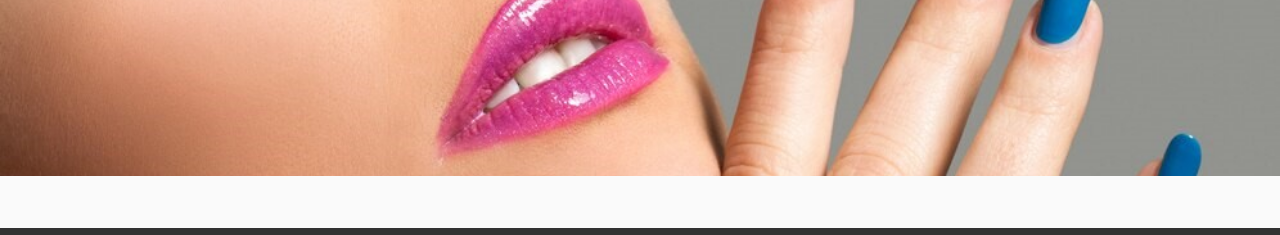
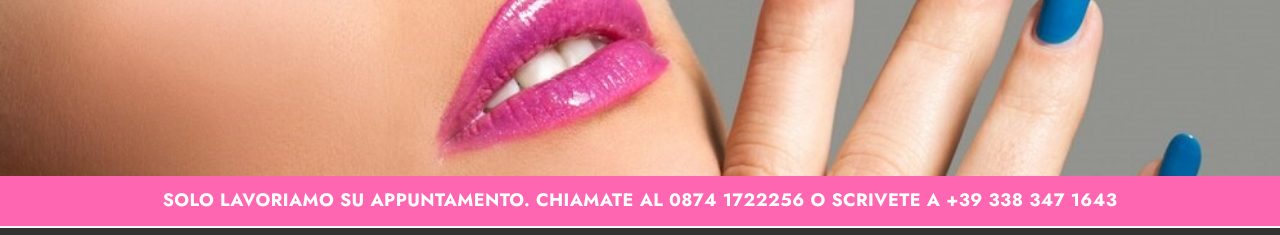
Before and after one commit to Favienbeauty/Favienbeauty, a plain HTML site: page index.html in a window 1280 px wide. Shown: the part 457-692 px from the top of the page. Drawn offline with nearby package versions, Linux system fonts and the light colour scheme; a web font is replaced by a local one.

Commit message:
Add files via upload

```diff
--- a/index.html
+++ b/index.html
@@ -476,8 +476,12 @@ ul.info {
     </div>
 </section>
 
-
-
+  <!-- Nueva sección con el texto -->
+  <section id="appointment-info" style="background-color: #ff66b2; text-align: center; padding: 10px;">
+    <p style="color: white; font-size: 18px; margin: 0; font-weight: bold;">
+        SOLO LAVORIAMO SU APPUNTAMENTO. CHIAMATE AL 0874 1722256 O SCRIVETE A +39 338 347 1643
+    </p>
+</section>
   <div class="container-fluid mt-5 mb-5" id="about">
     <div class="row">
         <div class="col-lg-8 offset-lg-2">
```
